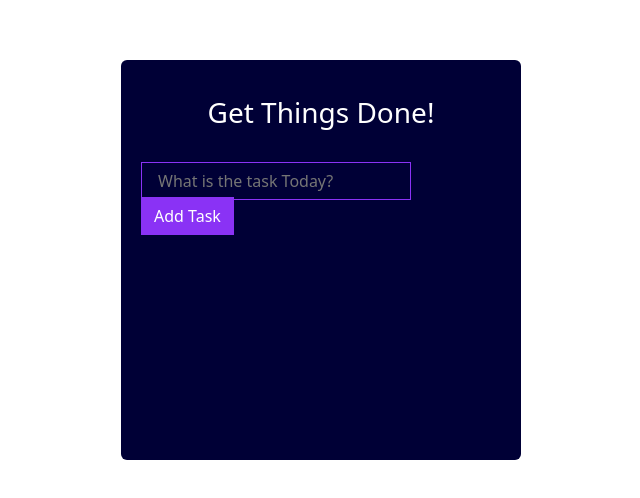
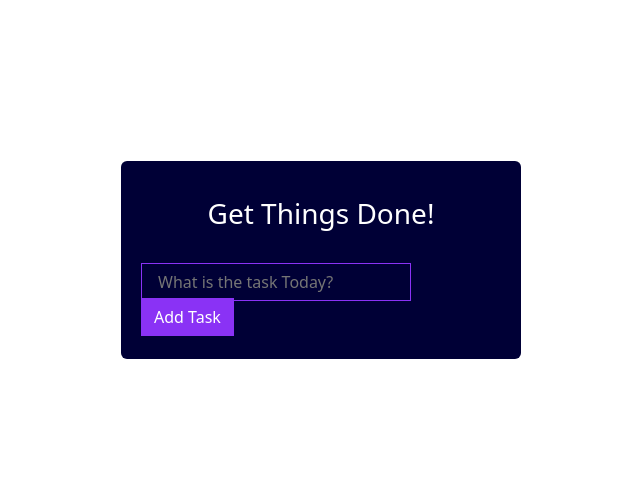
Before and after one commit to harshbix/ToDoListAPP-, a React (Vite) app in the folder todolist/: page / in a window 1280 px wide. Shown: the part 140-638 px from the top of the page, without its empty margins (319-959 px from the left). Built offline with nearby package versions, Linux system fonts and the light colour scheme.

Commit message:
Update card.css
removed the height and leave to default

```diff
--- a/todolist/src/card.css
+++ b/todolist/src/card.css
@@ -6,7 +6,6 @@
 }
 .box
 {
-    height: 400px;
     width: 400px;
     border-radius: 6px;
     padding: 20px;
```
